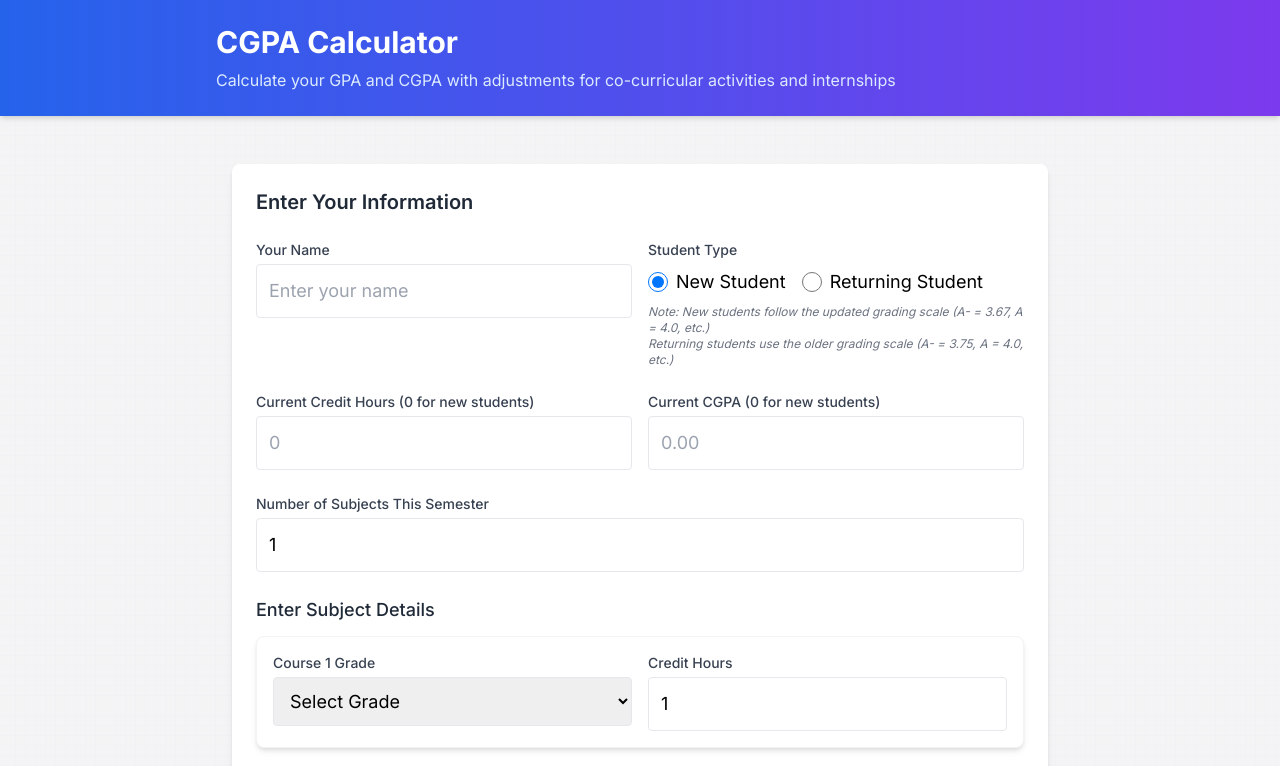
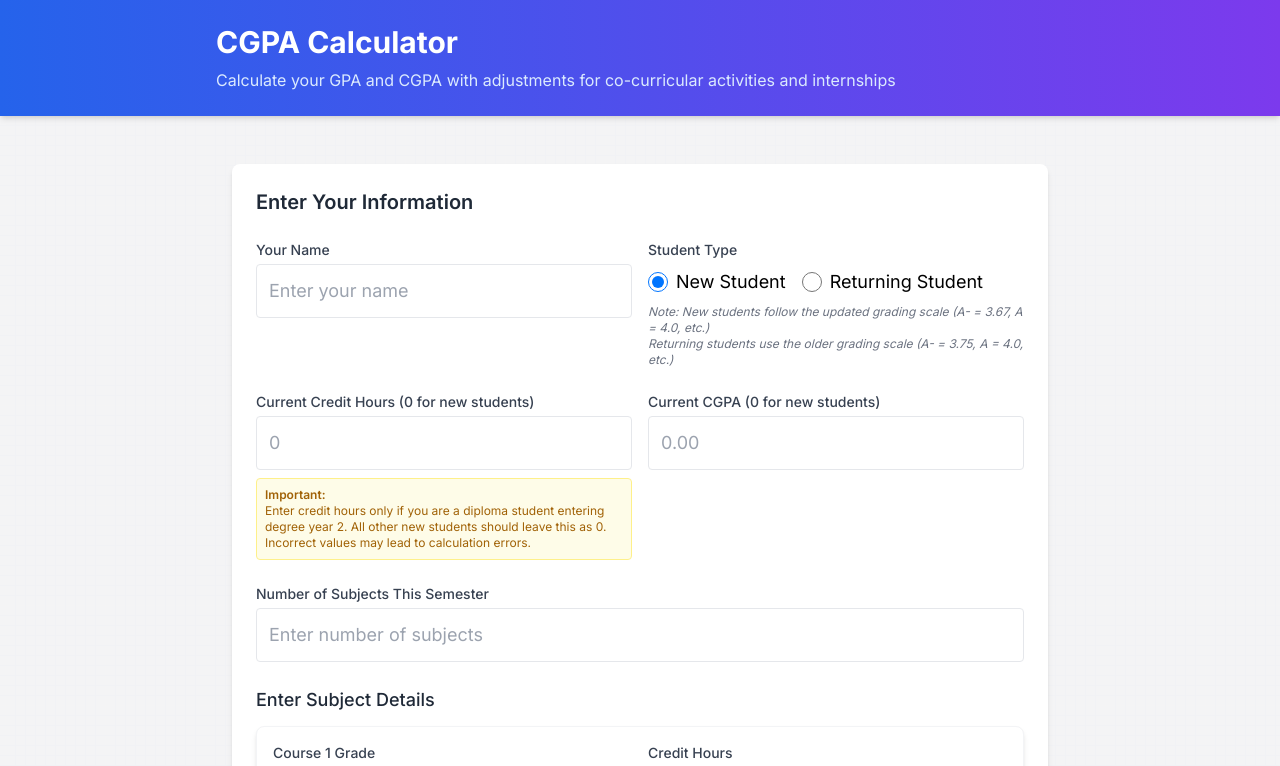
Before and after one commit to jittttt-319/TarumtCGPA_Cal, a Next.js app in the folder cgpa-calculator/: page / in a window 1280 px wide. Shown: the top 766 px of the page. Built offline with nearby package versions, Linux system fonts and the light colour scheme.

Commit message:
Update Calculator.tsx

```diff
--- a/cgpa-calculator/src/components/Calculator.tsx
+++ b/cgpa-calculator/src/components/Calculator.tsx
@@ -9,7 +9,7 @@
   const [currentCreditHours, setCurrentCreditHours] = useState(0);
   const [currentCGPA, setCurrentCGPA] = useState(0);
   const [isOldStudent, setIsOldStudent] = useState(false);
-  const [numSubjects, setNumSubjects] = useState<number | ''>(1); // Allow empty state
+  const [numSubjects, setNumSubjects] = useState<number | ''>(''); // Empty state by default
   const [subjects, setSubjects] = useState<Subject[]>([
     { grade: '', credit_hours: 1 },
   ]);
@@ -168,6 +168,11 @@
                 step="0.5"
                 placeholder="0"
               />
+              <div className="mt-2 text-xs bg-yellow-50 border border-yellow-200 rounded p-2 text-yellow-700">
+                <p className="font-semibold">Important:</p>
+                <p>Enter credit hours only if you are a diploma student entering degree year 2. All other new students should leave this as 0.</p>
+                <p>Incorrect values may lead to calculation errors.</p>
+              </div>
             </div>
 
             <div>
```
